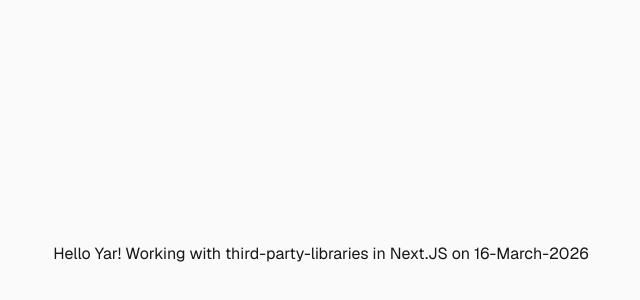
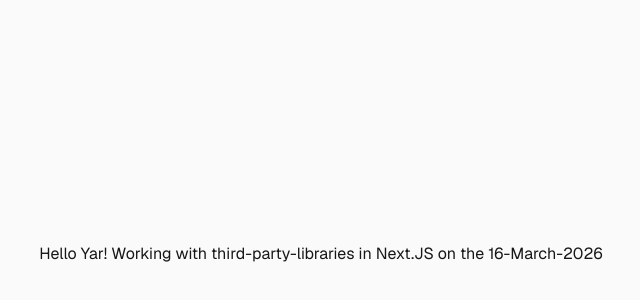
Before and after one commit to ahmedali839/NextJS-Collection, a Next.js app in the folder third_party_libraries/: page / in a window 1280 px wide. Shown: the part 146-446 px from the top of the page, without its empty margins (319-959 px from the left). Built offline with nearby package versions, Linux system fonts and the light colour scheme.

Commit message:
third-party-libraries

```diff
--- a/third_party_libraries/app/page.js
+++ b/third_party_libraries/app/page.js
@@ -5,7 +5,7 @@
     <div className="flex min-h-screen items-center justify-center bg-zinc-50 font-sans dark:bg-black">
       <GoogleTagManager gtmId="GTM-XYZ" />
       <h2>
-        Hello Yar! Working with third-party-libraries in Next.JS on
+        Hello Yar! Working with third-party-libraries in Next.JS on the
         16-March-2026{" "}
       </h2>
     </div>
```
